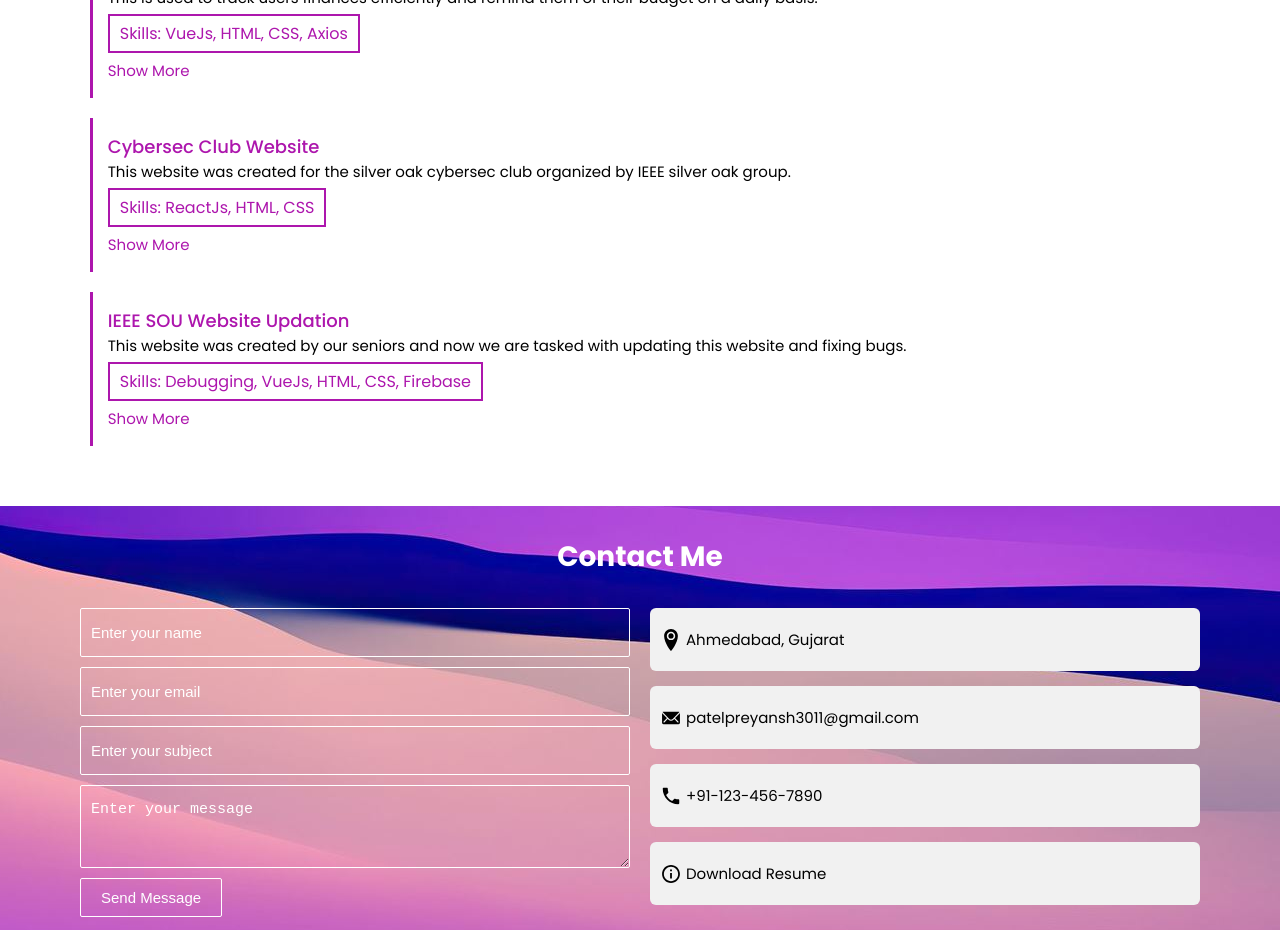
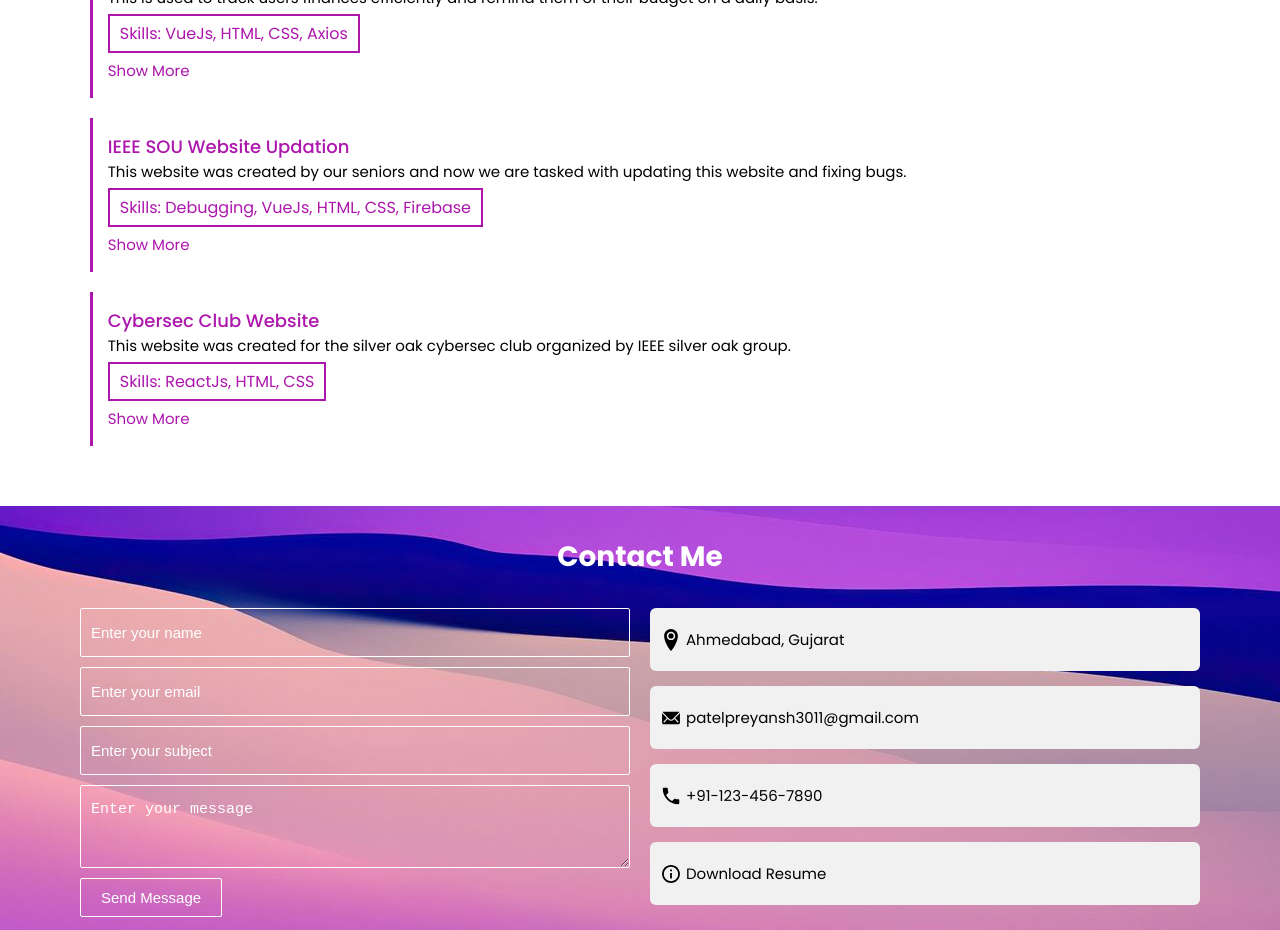
Before and after one commit to PatelPreyansh30/preyansh-website, a Next.js app: page / in a window 1280 px wide. Shown: the part 2460-3390 px from the top of the page. Built offline with nearby package versions, Linux system fonts and the light colour scheme.

Commit message:
data changed

```diff
--- a/appData/data.ts
+++ b/appData/data.ts
@@ -3,9 +3,9 @@ import { FaMagic } from "react-icons/fa";
 
 export const firstIntroHeadings = [
   "ReactJs Developer",
+  "Python Developer",
+  "Web Developer",
   "Graphic Designer",
-  "Web Developer",
-  "Web App Developer",
   "Full Stack Developer",
 ];
 
@@ -99,17 +99,17 @@ export const projectItems = [
     liveLink: "https://github.com/PatelPreyansh30/expense-management-system",
   },
   {
+    title: "IEEE SOU Website Updation",
+    technology: "Skills: Debugging, VueJs, HTML, CSS, Firebase",
+    description:
+      "This website was created by our seniors and now we are tasked with updating this website and fixing bugs.",
+    liveLink: "https://ieee-sou-cybersec-event.web.app/",
+  },
+  {
     title: "Cybersec Club Website",
     technology: "Skills: ReactJs, HTML, CSS",
     description:
       "This website was created for the silver oak cybersec club organized by IEEE silver oak group.",
     liveLink: "https://ieee-sou-cybersec-event.web.app/",
   },
-  {
-    title: "IEEE SOU Website Updation",
-    technology: "Skills: Debugging, VueJs, HTML, CSS, Firebase",
-    description:
-      "This website was created by our seniors and now we are tasked with updating this website and fixing bugs.",
-    liveLink: "https://ieee-sou-cybersec-event.web.app/",
-  },
 ];
```
